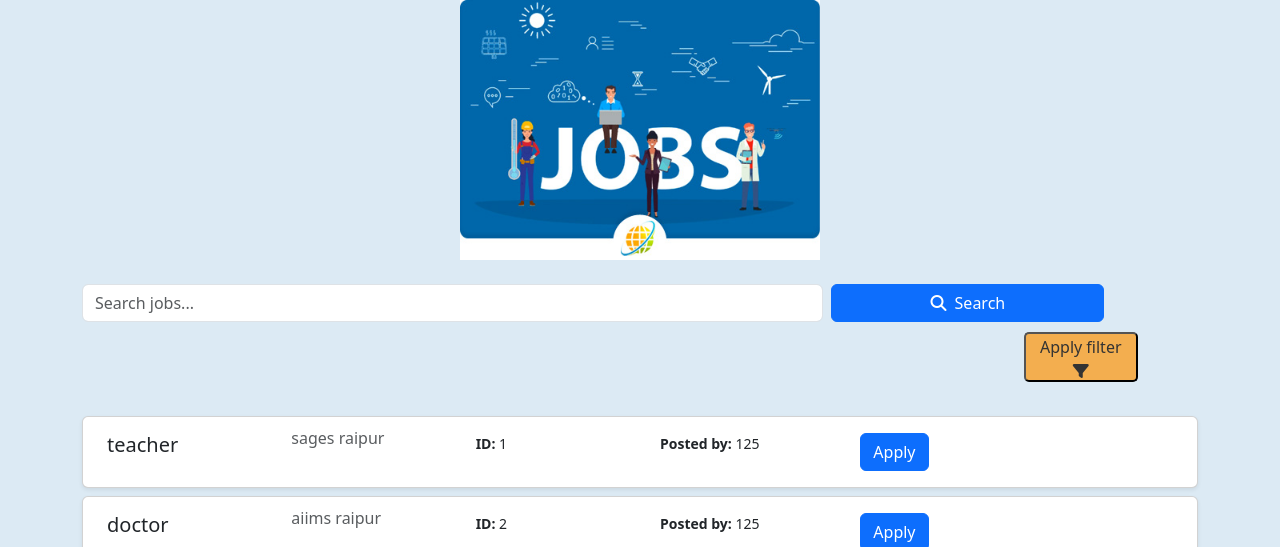
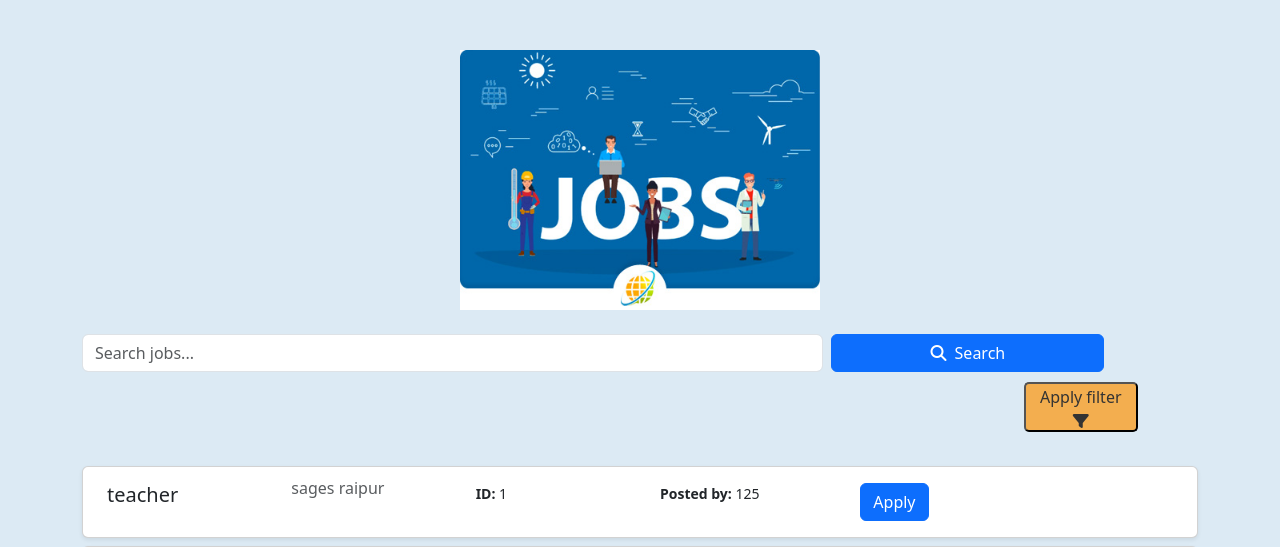
Before and after one commit to bhekhraj/jobportal, a Flask app: page / in a window 1280 px wide. Shown: the part 56-603 px from the top of the page. Run offline with Flask 3, Linux system fonts and the light colour scheme.

Commit message:
Update style.css

```diff
--- a/jobportal_app/static/css/style.css
+++ b/jobportal_app/static/css/style.css
@@ -76,5 +76,5 @@
 }
 .img-width{
   max-width:360px;
-  margin-top-50px;
+  margin-top:50px;
 }
```
